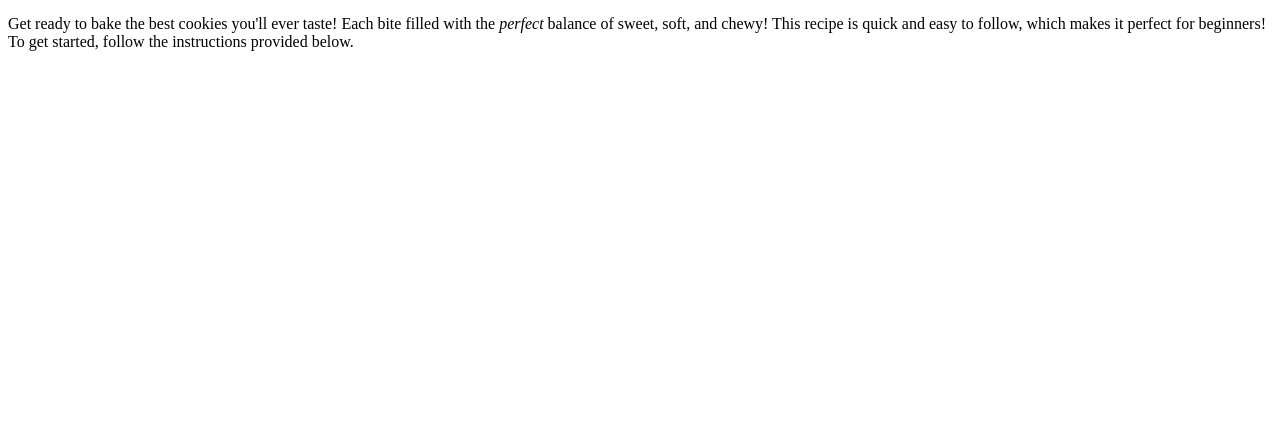
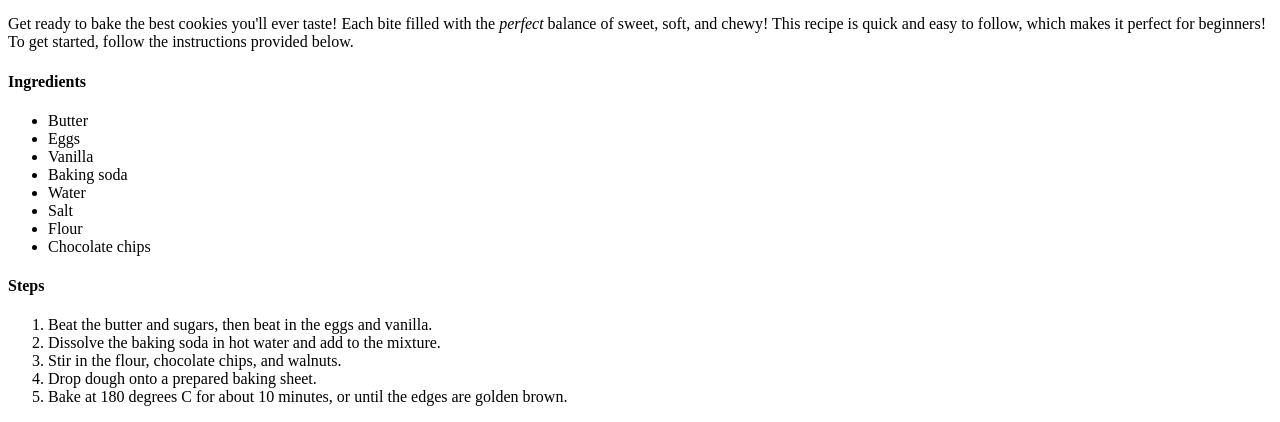
Before and after one commit to mika-elaa/odin-recipes, a plain HTML site: page recipes/cookies.html in a window 1280 px wide. Shown: the part 438-860 px from the top of the page. Before the commit the page ends 800 px from the top, so only its background shows below. Drawn offline with Linux system fonts and the light colour scheme.

Commit message:
Add steps

```diff
--- a/recipes/cookies.html
+++ b/recipes/cookies.html
@@ -15,6 +15,30 @@
         <h3>Description</h3>
         <p>Get ready to bake the best cookies you'll ever taste! Each bite filled with the <em>perfect</em> balance of sweet, soft, and chewy! This recipe is quick and easy to follow, which makes it perfect for beginners! To get started, follow the instructions provided below.</p>
 
+        <p>
+            <h4>Ingredients</h4>
+            <ul>
+                <li>Butter</li>
+                <li>Eggs</li>
+                <li>Vanilla</li>
+                <li>Baking soda</li>
+                <li>Water</li>
+                <li>Salt</li>
+                <li>Flour</li>
+                <li>Chocolate chips</li>
+            </ul>
+
+            <h4>Steps</h4>
+            <ol>
+                <li>Beat the butter and sugars, then beat in the eggs and vanilla.</li>
+                <li>Dissolve the baking soda in hot water and add to the mixture.</li>
+                <li>Stir in the flour, chocolate chips, and walnuts.</li>
+                <li>Drop dough onto a prepared baking sheet. </li>
+                <li>Bake at 180 degrees C for about 10 minutes, or until the edges are golden brown.</li>
+
+            </ol>
+        </p>
+
     </p>
 </body>
 </html>
```
